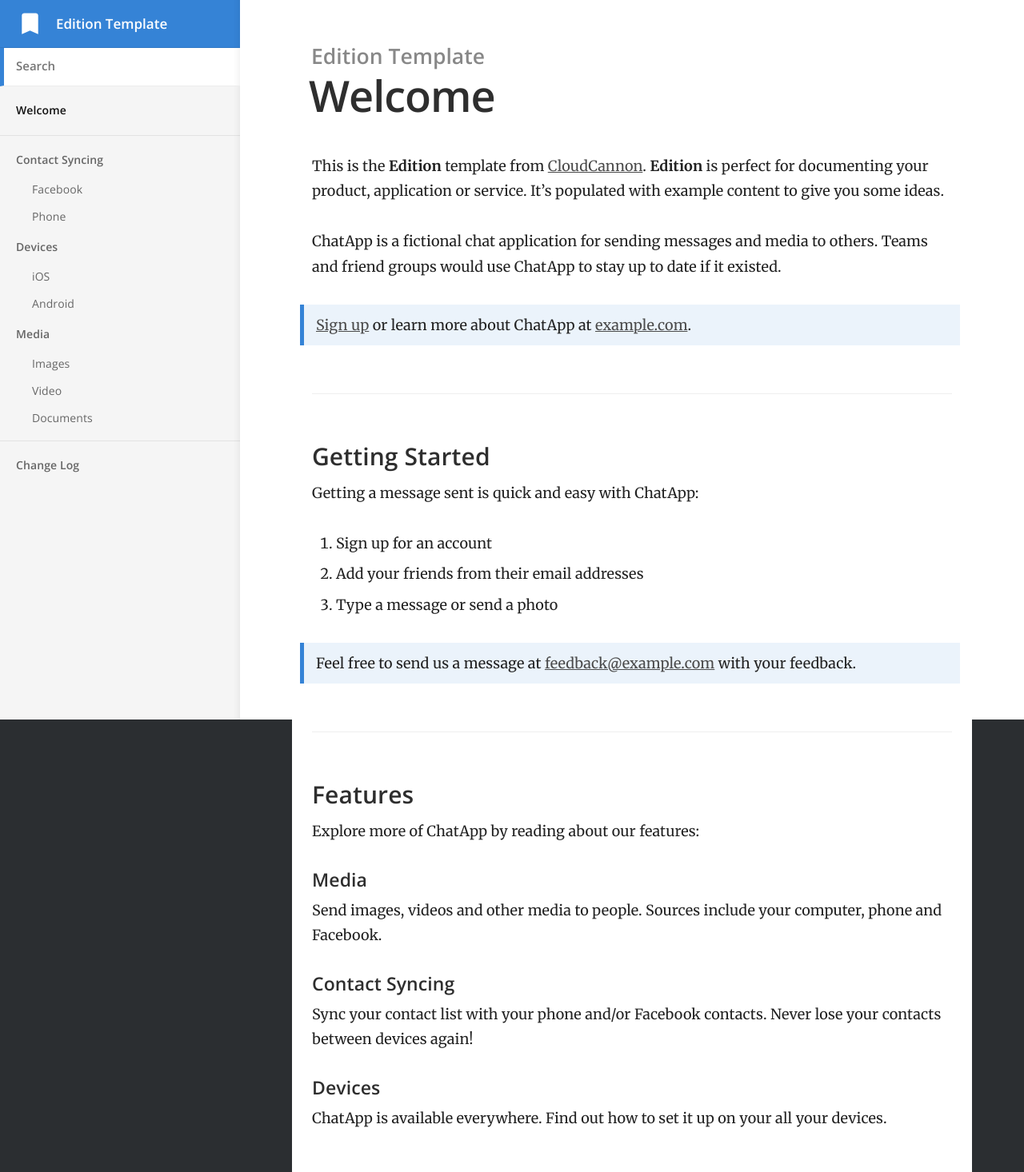
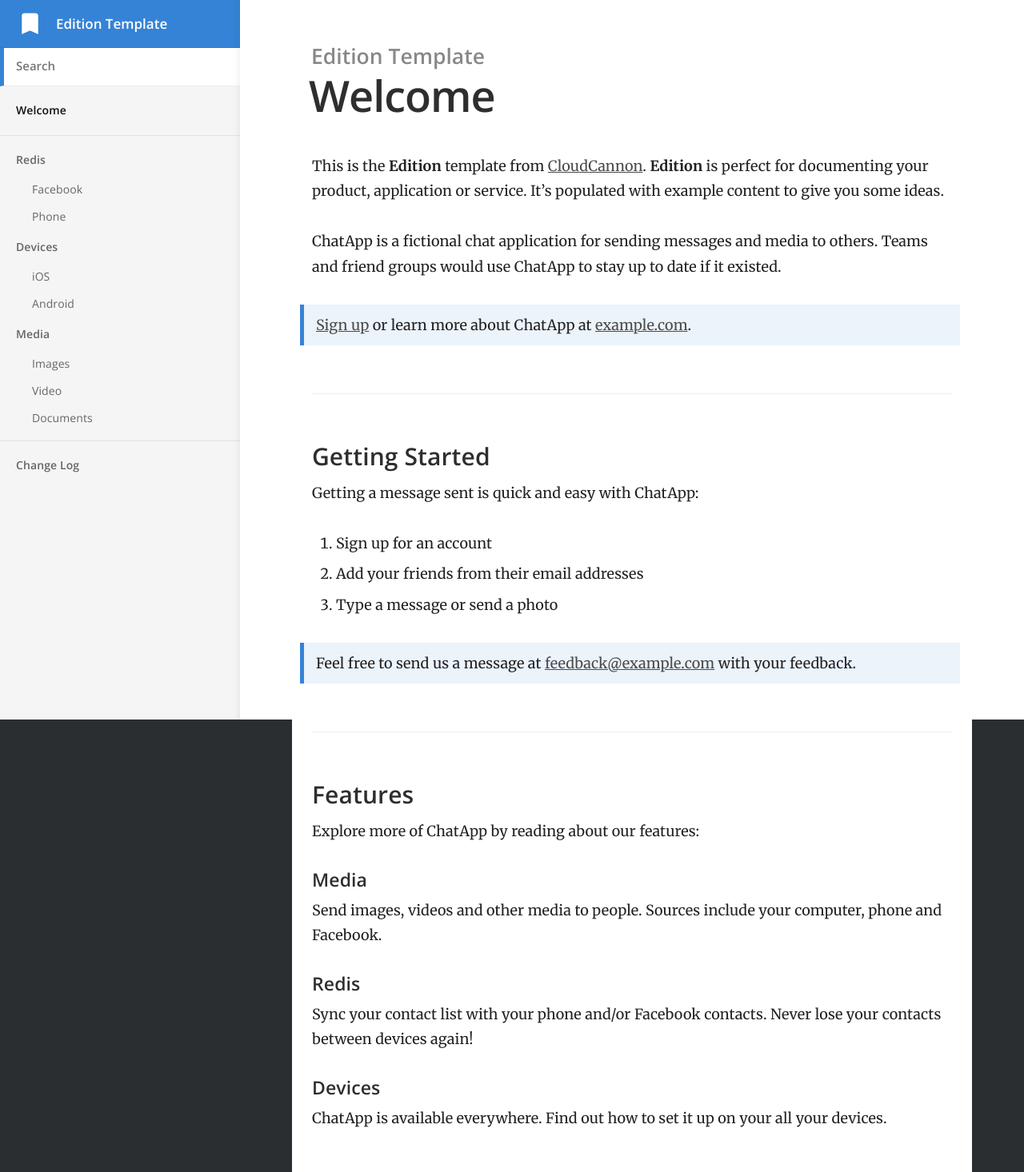
Before and after one commit to fuliangchun/knowledge, a Jekyll site: the page built from index.md, in a window 1280 px wide. Shown: the whole page at 80% size. Built offline with Jekyll 4.4.1, drawn with Linux system fonts in a browser that asks for light colours.

Commit message:
try modify

```diff
--- a/_docs/contact-syncing/facebook.md
+++ b/_docs/contact-syncing/facebook.md
@@ -1,6 +1,6 @@
 ---
 title: Facebook
-category: Contact Syncing
+category: Redis
 order: 1
 ---
 
--- a/_docs/contact-syncing/phone.md
+++ b/_docs/contact-syncing/phone.md
@@ -1,6 +1,6 @@
 ---
 title: Phone
-category: Contact Syncing
+category: Redis
 order: 2
 ---
 
--- a/index.md
+++ b/index.md
@@ -29,7 +29,7 @@ Explore more of ChatApp by reading about our features:
 
 Send images, videos and other media to people. Sources include your computer, phone and Facebook.
 
-#### Contact Syncing
+#### Redis
 
 Sync your contact list with your phone and/or Facebook contacts. Never lose your contacts between devices again!
 
```
